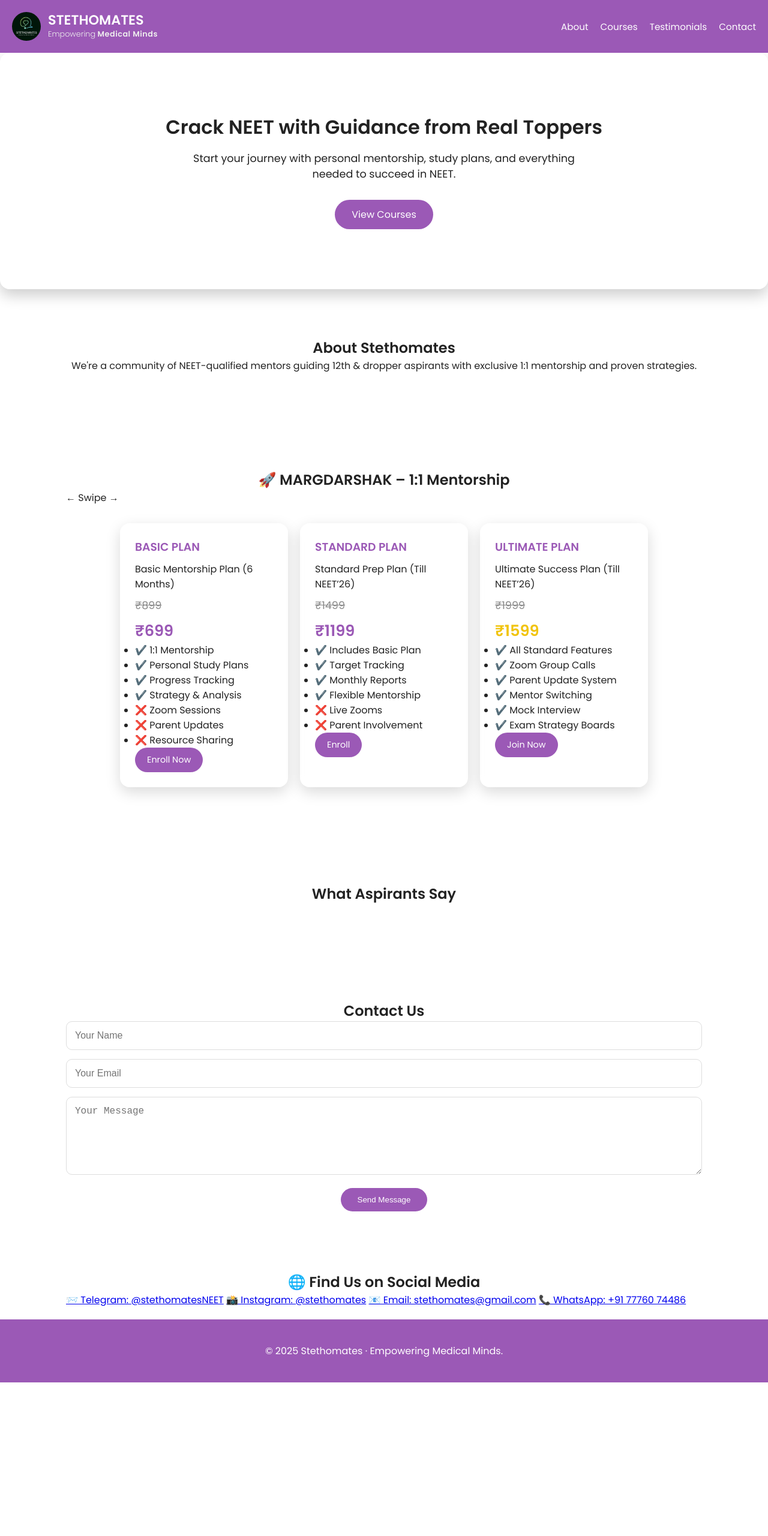
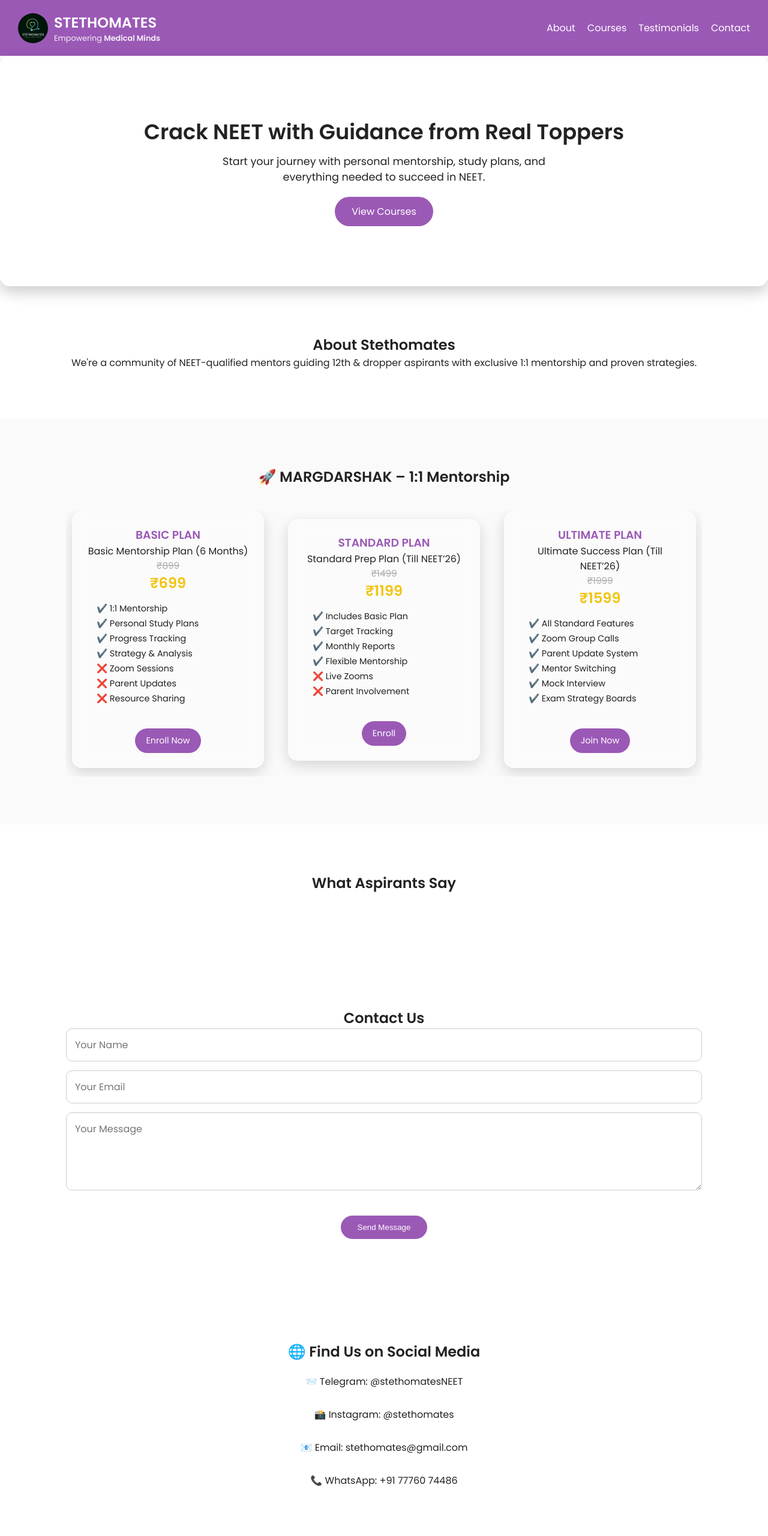
Before and after one commit to PRIYANSHxddddd/stethomates, a plain HTML site: page index.html in a window 1280 px wide. Shown: the top 2560 px of the page at 60% size. Before the commit the page ends 2304 px from the top, so only its background shows below. Drawn offline with Linux system fonts and the light colour scheme; no server answers.

Commit message:
Update style.css

```diff
--- a/style.css
+++ b/style.css
@@ -1,16 +1,12 @@
 :root {
   --accent-light: #9b59b6;
   --accent-dark: #9b59b6;
-
   --light-bg: #ffffff;
   --dark-bg: #121212;
-
   --light-text: #222;
   --dark-text: #f4f4f4;
-
   --glass-bg-light: rgba(255, 255, 255, 0.25);
   --glass-bg-dark: rgba(255, 255, 255, 0.07);
-
   --glass-blur: blur(10px);
   --transition: 0.3s all ease;
 }
@@ -46,110 +42,85 @@ body {
   transition: var(--transition);
 }
 
-/* === Header === */
+/* Container */
+.container {
+  max-width: 1100px;
+  padding: 20px;
+  margin: auto;
+}
+
+/* Header */
 header {
   background: var(--accent);
   padding: 20px 0;
   width: 100%;
-  position: sticky;
-  top: 0;
-  z-index: 1000;
+  color: white;
 }
 
 .nav-header {
   display: flex;
   justify-content: space-between;
   align-items: center;
-  padding: 0 20px;
+  padding: 0 30px;
   flex-wrap: wrap;
 }
 
 .logo-area {
   display: flex;
   align-items: center;
-  gap: 12px;
-  flex: 1;
+  gap: 10px;
 }
 
 .logo {
-  width: 48px;
-  height: 48px;
-  object-fit: cover;
+  width: 50px;
   border-radius: 50%;
 }
 
 .brand-text h1 {
-  color: #fff;
-  font-size: 1.4rem;
-  font-weight: 700;
-  margin: 0;
-  line-height: 1;
+  font-size: 1.5rem;
+  font-weight: bold;
 }
 
 .brand-text p {
-  color: #eee;
   font-size: 0.8rem;
-  margin: 4px 0 0;
-  font-weight: 300;
+  opacity: 0.9;
 }
 
 .brand-text span {
   font-weight: 600;
-  letter-spacing: 0.5px;
 }
 
-/* Navigation */
+/* Nav */
 nav ul {
   list-style: none;
   display: flex;
   gap: 20px;
-  margin-left: auto;
 }
 
 nav ul li a {
   color: white;
   text-decoration: none;
   font-weight: 500;
-  font-size: 0.95rem;
 }
 
-/* === Theme Toggle === */
-.theme-toggle {
-  position: fixed;
-  top: 16px;
-  right: 16px;
-  font-size: 20px;
-  background: var(--accent);
-  color: white;
-  border: none;
-  border-radius: 50%;
-  width: 36px;
-  height: 36px;
-  cursor: pointer;
-  z-index: 1001;
-  box-shadow: 0 2px 6px rgba(0,0,0,0.2);
-}
-
-/* === Hero Section === */
+/* Hero */
 .hero {
   text-align: center;
   padding: 80px 20px;
 }
 
 .hero h2 {
-  font-size: 2rem;
-  margin-bottom: 15px;
-  font-weight: 600;
+  font-size: 2.2rem;
+  margin-bottom: 10px;
 }
 
 .hero p {
   font-size: 1.1rem;
-  max-width: 700px;
-  margin: 0 auto 30px;
-  color: var(--text);
+  max-width: 600px;
+  margin: 0 auto;
 }
 
-/* === Glassmorphism === */
+/* Glassmorphism */
 .glassmorphic {
   background: var(--glass);
   backdrop-filter: var(--glass-blur);
@@ -158,7 +129,7 @@ nav ul li a {
   box-shadow: 0 10px 25px rgba(0, 0, 0, 0.2);
 }
 
-/* === Button === */
+/* Buttons */
 .btn {
   background-color: var(--accent);
   color: white;
@@ -169,6 +140,7 @@ nav ul li a {
   border-radius: 30px;
   display: inline-block;
   transition: var(--transition);
+  margin-top: 20px;
 }
 
 .btn:hover {
@@ -176,17 +148,11 @@ nav ul li a {
 }
 
 .btn.small {
-  padding: 10px 20px;
+  padding: 10px 18px;
   font-size: 0.9rem;
 }
 
-/* === Sections === */
-.container {
-  max-width: 1100px;
-  margin: auto;
-  padding: 20px;
-}
-
+/* Section General */
 .about,
 .contact,
 .testimonials {
@@ -194,126 +160,153 @@ nav ul li a {
   text-align: center;
 }
 
+/* Courses / Plans */
 .plans {
   padding: 60px 20px;
-}
-
-.text-center {
+  background: rgba(0, 0, 0, 0.02);
   text-align: center;
 }
 
-.subtitle {
-  font-size: 1.1rem;
-  margin-bottom: 30px;
+.plan-cards {
+  display: flex;
+  justify-content: space-between;
+  gap: 20px;
+  margin-top: 40px;
+  flex-wrap: wrap;
 }
 
-/* === Features Grid === */
-.features-box {
+/* Scrollable on mobile! */
+.scroll-x {
   display: flex;
-  gap: 30px;
-  justify-content: center;
-  flex-wrap: wrap;
-  margin: 30px 0;
-  padding: 25px;
-  background: var(--glass);
-  border-radius: 15px;
+  gap: 20px;
+  overflow-x: auto;
+  scroll-snap-type: x mandatory;
+  padding-bottom: 14px;
 }
 
-.features-box ul {
-  list-style: none;
-  padding-left: 0;
+.scroll-x > div {
+  scroll-snap-align: center;
+  flex: 0 0 320px;
 }
 
-.features-box li {
-  padding: 6px 0;
-  font-size: 1rem;
-  font-weight: 400;
+.swipe-hint {
+  text-align: center;
+  color: #888;
+  font-size: 0.9rem;
+  margin-bottom: 8px;
+  display: none;
 }
 
-/* === Plan Cards === */
-.plan-cards {
-  display: flex;
-  gap: 20px;
-  justify-content: center;
-  flex-wrap: wrap;
-  margin-top: 30px;
+@media screen and (max-width: 768px) {
+  .swipe-hint {
+    display: block;
+  }
 }
 
 .plan {
-  width: 280px;
+  background: var(--glass);
+  color: var(--text);
+  box-shadow: 0 8px 25px rgba(0, 0, 0, 0.15);
+  border-radius: 16px;
   padding: 25px;
-  border-radius: 16px;
-  background: var(--glass);
-  backdrop-filter: var(--glass-blur);
-  color: var(--text);
-  box-shadow: 0 8px 25px rgba(0,0,0,0.15);
   transition: var(--transition);
+  width: 300px;
+  margin: auto;
+}
+
+.plan:hover {
+  transform: translateY(-5px);
 }
 
 .plan h3 {
   color: var(--accent);
-  margin-bottom: 10px;
-  font-weight: 600;
 }
 
 .plan .price {
-  font-size: 1.6rem;
-  font-weight: 700;
-  color: var(--accent);
-  margin-top: 10px;
-}
-
-.old-price {
-  text-decoration: line-through;
-  color: #888;
-  font-size: 1.1rem;
-  margin-top: 10px;
-}
-
-.price.highlight {
+  font-size: 1.5rem;
+  font-weight: bold;
+  margin-bottom: 10px;
   color: #f1c40f;
 }
 
-.enroll-action {
+.plan .old-price {
+  text-decoration: line-through;
+  color: #aaa;
+  font-size: 0.95rem;
+}
+
+.features-list {
+  list-style: none;
+  padding: 0;
+  font-size: 0.9rem;
+  margin: 15px 0;
+}
+
+.features-list li {
+  text-align: left;
+  padding-left: 1rem;
+  padding-bottom: 4px;
+}
+
+/* Testimonials */
+.testimonial-cards {
   margin-top: 30px;
 }
 
-/* === Testimonials === */
 .testimonial-box {
   max-width: 600px;
   margin: 20px auto;
-  padding: 20px;
+  padding: 20px 25px;
   border-left: 4px solid var(--accent);
   border-radius: 10px;
+  font-style: italic;
   background: var(--glass);
-  backdrop-filter: var(--glass-blur);
-  font-style: italic;
 }
 
-.testimonial-box strong {
-  display: block;
-  margin-top: 10px;
-  font-style: normal;
-  font-weight: 500;
-  color: var(--text);
-}
-
-/* === Contact Form === */
+/* Contact Form */
 form input,
 form textarea {
   width: 100%;
   padding: 14px;
   margin-bottom: 15px;
   border-radius: 10px;
-  border: 1px solid #ddd;
+  border: 1px solid #ccc;
   background: var(--bg);
   color: var(--text);
   font-size: 1rem;
+  font-family: inherit;
 }
 
 form textarea {
   height: 130px;
   resize: vertical;
+}
+
+/* Social Media Section */
+.find-us {
+  background: var(--glass);
+  padding: 40px 20px;
+  text-align: center;
+  margin-top: 30px;
+  border-radius: 20px;
+}
+
+.social-links a {
+  display: block;
+  margin: 10px auto;
+  max-width: 400px;
+  font-size: 1rem;
+  color: var(--text);
+  text-decoration: none;
+  padding: 10px 15px;
+  background: rgba(255, 255, 255, 0.07);
+  border-radius: 10px;
+  transition: 0.3s;
+}
+
+.social-links a:hover {
+  background-color: #9b59b6;
+  color: white;
 }
 
 /* Footer */
@@ -323,41 +316,3 @@ footer {
   text-align: center;
   padding: 20px 0;
 }
-
-/* === Mobile Responsive === */
-@media (max-width: 768px) {
-  .nav-header {
-    flex-direction: column;
-    align-items: flex-start;
-    row-gap: 15px;
-  }
-
-  nav ul {
-    margin-left: 0;
-    flex-wrap: wrap;
-    gap: 10px;
-  }
-
-  .plan {
-    width: 100%;
-  }
-
-  .features-box {
-    flex-direction: column;
-    padding: 15px;
-  }
-
-  .hero h2 {
-    font-size: 1.6rem;
-  }
-
-  .logo-area {
-    flex-direction: row;
-    justify-content: flex-start;
-    width: 100%;
-  }
-
-  .testimonial-box {
-    margin: 15px auto;
-  }
-}
```
